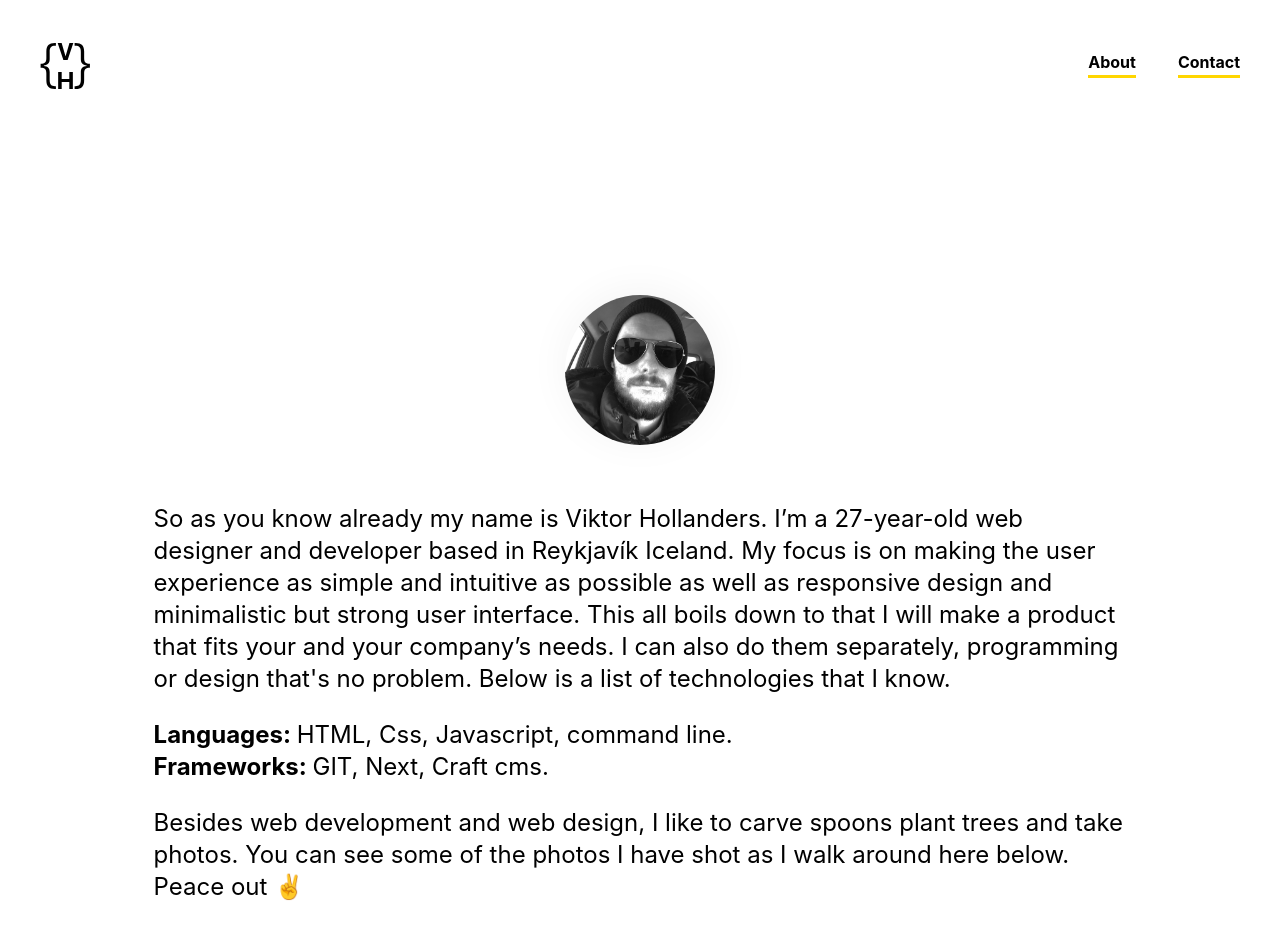
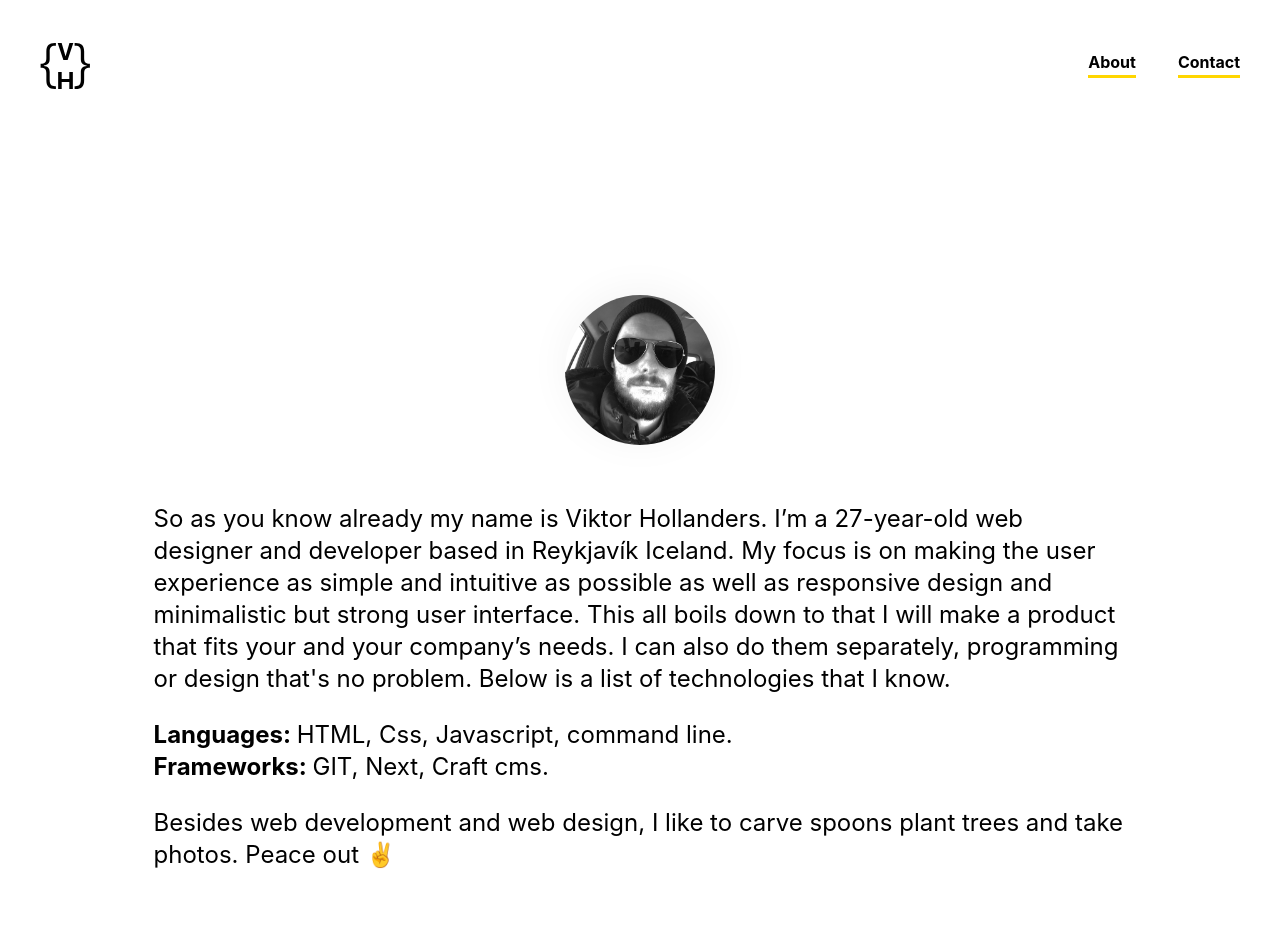
Before and after one commit to viktorhollanders/viktorhollanders-nextjs, a Next.js app: page /about in a window 1280 px wide. Shown: the top 952 px of the page. Built offline with nearby package versions, Linux system fonts and the light colour scheme.

Commit message:
remove take photos

```diff
--- a/pages/about.js
+++ b/pages/about.js
@@ -26,8 +26,7 @@ export default function About() {
         </p>
         <p>
           Besides web development and web design, I like to carve spoons plant
-          trees and take photos. You can see some of the photos I have shot as I
-          walk around here below. Peace out ✌️
+          trees and take photos. Peace out ✌️
         </p>
       </section>
 
```
